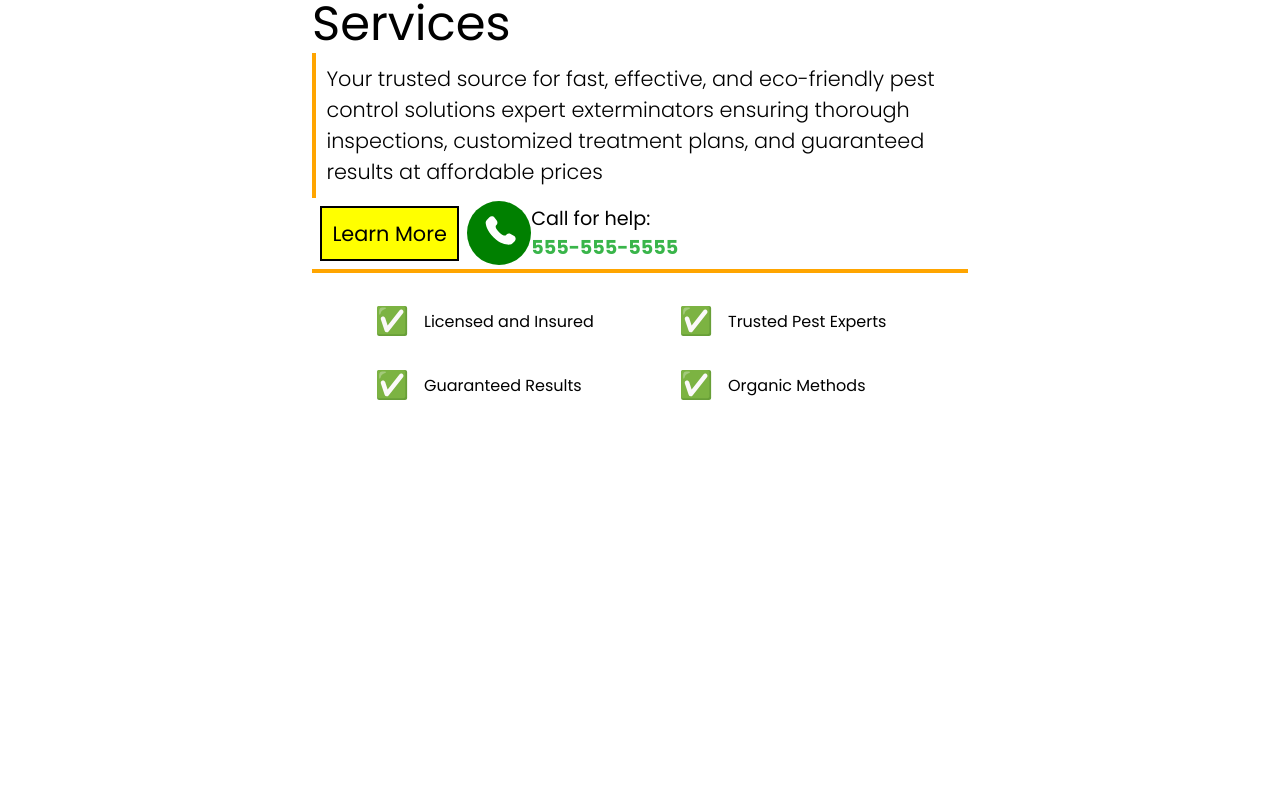
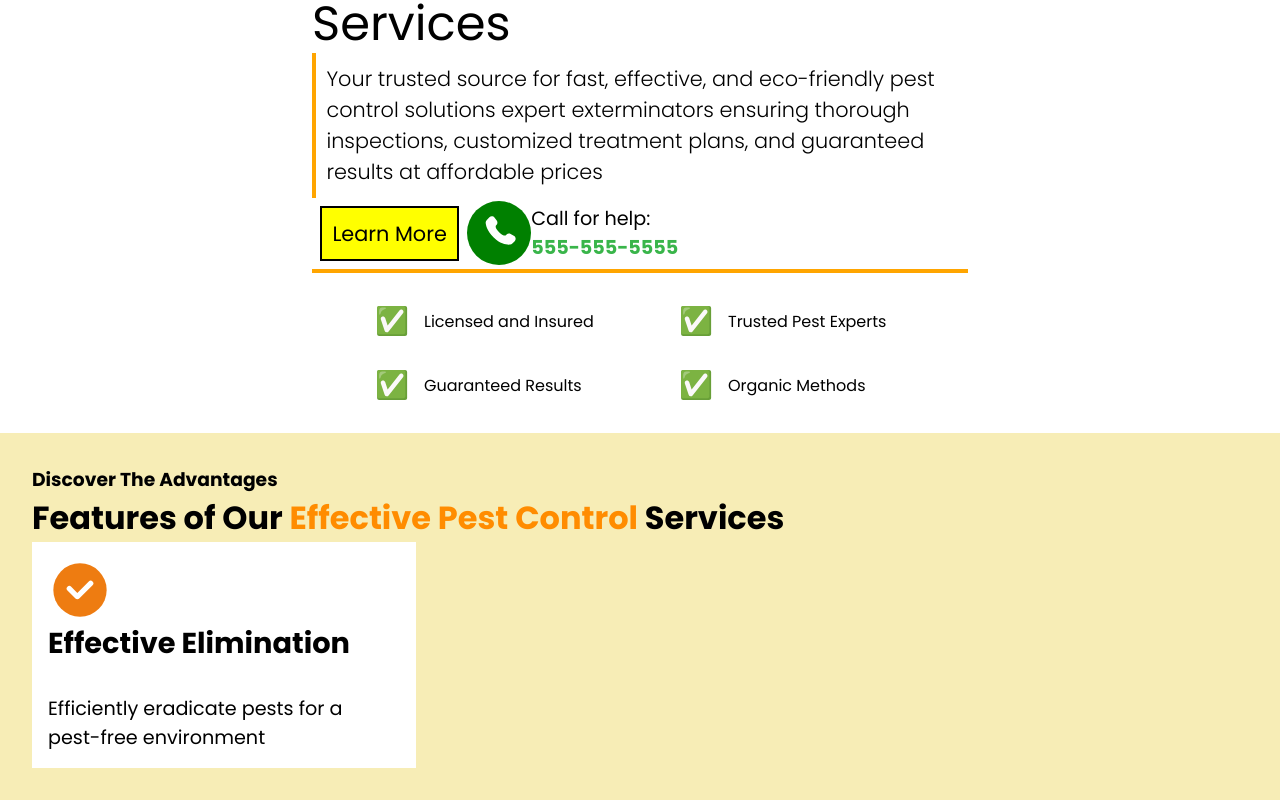
Before and after one commit to alecnissen/Precision-Pest-Control, a React (Vite) app: page / in a window 1280 px wide. Shown: the part 1279-2079 px from the top of the page. Before the commit the page ends 1712 px from the top, so only its background shows below. Built offline with nearby package versions, Linux system fonts and the light colour scheme.

Commit message:
started adding content for features section

```diff
--- a/src/App.jsx
+++ b/src/App.jsx
@@ -4,6 +4,7 @@ import ContactLinksHeader from './ContactLinksHeader';
 import ImageTitleComponent from './ImageTitleComponent';
 import InsectCards from './InsectCards';
 import Navbar from './Navbar';
+import FeaturesHomepage from './FeaturesHomepage';
 
 export default function App() {
 
@@ -14,6 +15,7 @@ export default function App() {
     <ImageTitleComponent></ImageTitleComponent>
     <InsectCards></InsectCards>
     <AboutUsHomepage></AboutUsHomepage>
+    <FeaturesHomepage></FeaturesHomepage>
     </>
   );
 }
--- /dev/null
+++ b/src/FeaturesHomepage.jsx
@@ -0,0 +1,41 @@
+import React from 'react';
+import phoneIcon from "../assets/check-mark-circle-svgrepo-com.svg";
+
+export default function FeaturesHomepage() {
+  return (
+    <div className='features-homepage-content-wrapper'>
+
+
+
+
+    <div className='features-left-side-container'>
+
+    <div className='features-title-subtitle-container'>
+      <h3>Discover The Advantages</h3>
+      <h1>Features of Our <span className='features-effective-pest-solutions-text'>Effective Pest Control</span> Services</h1>
+    </div>
+
+
+    <div className='features-card'>
+
+      <img src={phoneIcon} className='features-phone-icon'></img>
+
+
+
+        <h3>Effective Elimination</h3>
+
+        <p>Efficiently eradicate pests for a pest-free environment</p>
+
+    </div>
+
+    </div>
+
+
+
+
+
+
+
+    </div>
+  )
+}
--- /dev/null
+++ b/src/Styles/features_homepage_styles.scss
@@ -0,0 +1,69 @@
+.features-homepage-content-wrapper {
+    display: flex;
+    background-color: rgb(247, 237, 182);
+    padding: 2em;
+}
+
+.features-left-side-container {
+    display: flex;
+    flex-direction: column;
+}
+
+.features-title-subtitle-container {
+    display: flex;
+    flex-direction: column;
+    // padding: 2em;
+}
+
+.features-title-subtitle-container * {
+    font-family: "Poppins", sans-serif;
+}
+
+.features-effective-pest-solutions-text {
+    color: darkorange;
+}
+
+
+
+
+.features-phone-icon {
+    width: 4em;
+}
+
+
+
+// .features-phone-icon-container {
+//     display: flex;
+//     justify-content: center;
+//     align-items: center;
+//     width: 4em;
+//     height: 4em;
+//     background-color: orange;
+//     border-radius: 50%;
+// }
+
+
+
+
+
+
+.features-card {
+    display: flex;
+    flex-direction: column;
+    width: 24em;
+    padding: 1em;
+    background-color: white;
+    // font-family: "Poppins", sans-serif;
+}
+
+
+.features-card h3 {
+    font-size: 1.8rem;
+    padding-bottom: 1em;
+    font-family: "Poppins", sans-serif;
+}
+
+.features-card p {
+    font-size: 1.2rem;
+    font-family: "Poppins", sans-serif;
+}
--- a/src/Styles/index.scss
+++ b/src/Styles/index.scss
@@ -10,4 +10,5 @@
 @import '../Styles/text_over_img_styles.scss';
 @import '../Styles/modal_styles.scss';
 @import '../Styles/insect_cards_styles.scss';
-@import '../Styles/about_us_homepage_styles.scss'
+@import '../Styles/about_us_homepage_styles.scss';
+@import '../Styles/features_homepage_styles.scss';
```
Also changed, not shown: assets/check-mark-circle-svgrepo-com.svg (added), photo-credits.txt, 1 other file (tests, documents, lock files or other folders).
